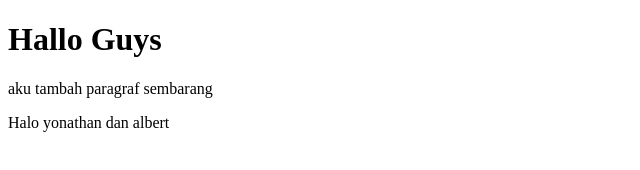
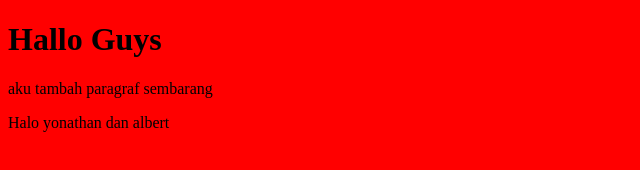
Before and after one commit to kristiansnts/coba-git, a plain HTML site: page index.html in a window 1280 px wide. Shown: the whole page, without its empty margins (0-640 px from the left). Drawn offline with Linux system fonts and the light colour scheme.

Commit message:
tambah background merah

```diff
--- a/index.html
+++ b/index.html
@@ -3,6 +3,7 @@
   <head>
     <meta charset="UTF-8" />
     <meta name="viewport" content="width=device-width, initial-scale=1.0" />
+    <link rel="stylesheet" href="style.css" />
     <title>Document</title>
   </head>
   <body>
--- /dev/null
+++ b/style.css
@@ -0,0 +1,3 @@
+body {
+    background-color: red;
+}
```
